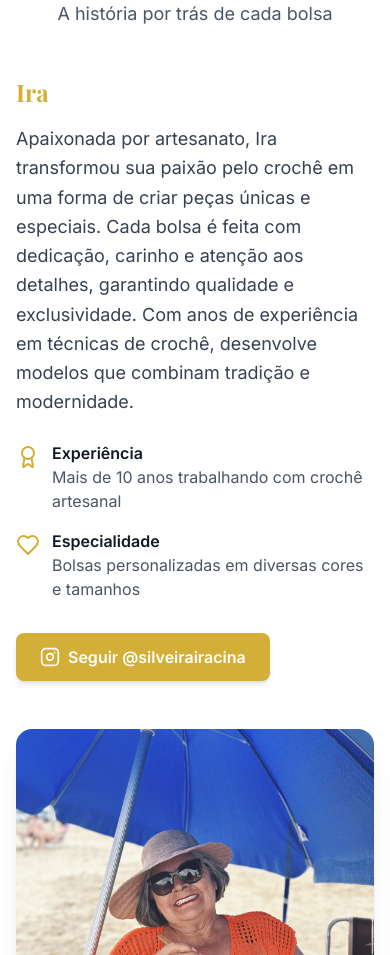
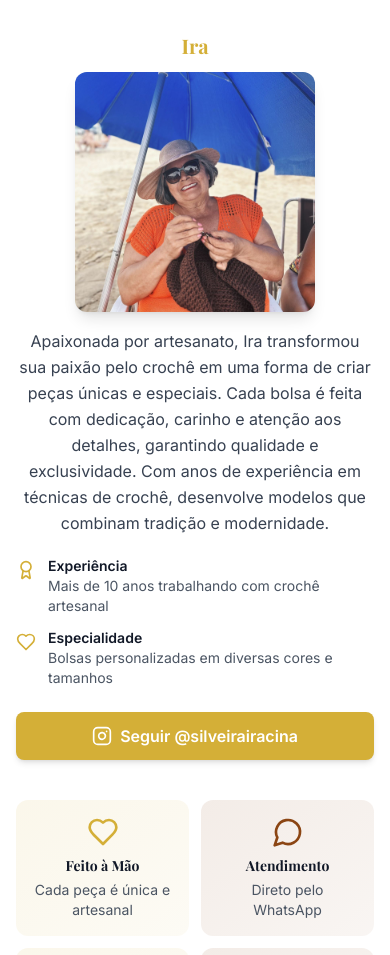
Before and after one commit to richassis/ira-croches, a React (Vite) app: page / in a window 390 px wide. Shown: the part 1045-2000 px from the top of the page. Built offline with nearby package versions, Linux system fonts and the light colour scheme.

Commit message:
carousel enhanced

```diff
--- a/src/data/products.js
+++ b/src/data/products.js
@@ -152,7 +152,7 @@ export const storeConfig = {
   instagram: "@silveirairacina",
   instagramUrl: "https://instagram.com/silveirairacina",
   location: "Rio Grande - RS",
-  tagline: "Bolsas de crochê feitas à mão",
+  tagline: "Bolsas únicas, feitas à mão",
   description: "Cada peça é única, feita com amor e dedicação. Trabalho artesanal de qualidade em crochê.",
 
   // Informações sobre entrega
--- a/src/pages/Home.jsx
+++ b/src/pages/Home.jsx
@@ -1,3 +1,4 @@
+import { useState } from 'react';
 import { ArrowDown, Heart, Instagram, MessageCircle, Truck, Award, Users } from 'lucide-react';
 import { useNavigate } from 'react-router-dom';
 import ProductCarousel from '../components/product/ProductCarousel';
@@ -6,6 +7,7 @@ import Button from '../components/ui/Button';
 
 const Home = () => {
   const navigate = useNavigate();
+  const [mobileCarouselItems, setMobileCarouselItems] = useState(1);
 
   // Filtrar produtos por tamanho
   const smallProducts = products.filter(p => p.size === 'Pequena');
@@ -69,20 +71,20 @@ const Home = () => {
       </section>
 
        {/* Seção Sobre - Expandida */}
-      <section id="sobre" className="py-16 md:py-24 bg-white">
+      <section id="sobre" className="py-12 md:py-24 bg-white">
         <div className="container-custom">
-          <div className="text-center mb-12">
-            <h2 className="text-4xl md:text-5xl font-brand text-secondary mb-4">
+          <div className="text-center mb-8 md:mb-12">
+            <h2 className="text-3xl md:text-5xl font-brand text-secondary mb-3 md:mb-4">
               Conheça a Artesã
             </h2>
-            <p className="text-lg text-gray-600 max-w-2xl mx-auto">
+            <p className="text-base md:text-lg text-gray-600 max-w-2xl mx-auto">
               A história por trás de cada bolsa
             </p>
           </div>
 
-          <div className="grid md:grid-cols-2 gap-12 items-center mb-16">
+          <div className="grid md:grid-cols-2 gap-8 md:gap-12 items-center mb-10 md:mb-16">
             {/* Foto da Artesã */}
-            <div className="order-2 md:order-1">
+            <div className="hidden md:block order-2 md:order-1">
               <div className="aspect-square rounded-2xl overflow-hidden shadow-xl bg-gray-200 flex items-center justify-center">
                 {storeConfig.artisan.photo ? (
                   <img
@@ -102,26 +104,45 @@ const Home = () => {
 
             {/* Informações da Artesã */}
             <div className="order-1 md:order-2">
-              <h3 className="text-2xl font-display font-bold text-primary mb-4">
+              <h3 className="text-xl md:text-2xl font-display font-bold text-primary mb-3 md:mb-4 text-center md:text-left">
                 {storeConfig.artisan.name}
               </h3>
-              <p className="text-lg text-gray-700 leading-relaxed mb-6">
+
+              <div className="md:hidden mb-4">
+                <div className="aspect-square max-w-[240px] mx-auto rounded-xl overflow-hidden shadow-lg bg-gray-200 flex items-center justify-center">
+                  {storeConfig.artisan.photo ? (
+                    <img
+                      src={storeConfig.artisan.photo}
+                      alt={storeConfig.artisan.name}
+                      className="w-full h-full object-cover"
+                    />
+                  ) : (
+                    <div className="text-center p-6">
+                      <Users className="w-14 h-14 text-gray-400 mx-auto mb-3" />
+                      <p className="text-gray-500 text-base font-semibold">{storeConfig.artisan.name}</p>
+                      <p className="text-gray-400 text-xs mt-1">Foto em breve</p>
+                    </div>
+                  )}
+                </div>
+              </div>
+
+              <p className="text-base md:text-lg text-gray-700 leading-relaxed mb-5 md:mb-6 text-center md:text-left">
                 {storeConfig.artisan.description}
               </p>
 
-              <div className="space-y-4 mb-8">
+              <div className="space-y-3 md:space-y-4 mb-6 md:mb-8">
                 <div className="flex items-start">
-                  <Award className="w-6 h-6 text-primary mr-3 mt-1 flex-shrink-0" />
+                  <Award className="w-5 h-5 md:w-6 md:h-6 text-primary mr-3 mt-1 flex-shrink-0" />
                   <div>
-                    <p className="font-semibold text-gray-900">Experiência</p>
-                    <p className="text-gray-600">{storeConfig.artisan.experience}</p>
+                    <p className="font-semibold text-gray-900 text-sm md:text-base">Experiência</p>
+                    <p className="text-gray-600 text-sm md:text-base">{storeConfig.artisan.experience}</p>
                   </div>
                 </div>
                 <div className="flex items-start">
-                  <Heart className="w-6 h-6 text-primary mr-3 mt-1 flex-shrink-0" />
+                  <Heart className="w-5 h-5 md:w-6 md:h-6 text-primary mr-3 mt-1 flex-shrink-0" />
                   <div>
-                    <p className="font-semibold text-gray-900">Especialidade</p>
-                    <p className="text-gray-600">{storeConfig.artisan.specialty}</p>
+                    <p className="font-semibold text-gray-900 text-sm md:text-base">Especialidade</p>
+                    <p className="text-gray-600 text-sm md:text-base">{storeConfig.artisan.specialty}</p>
                   </div>
                 </div>
               </div>
@@ -131,7 +152,7 @@ const Home = () => {
                 target="_blank"
                 rel="noopener noreferrer"
               >
-                <Button variant="primary" className="flex items-center space-x-2">
+                <Button variant="primary" className="flex items-center space-x-2 w-full md:w-auto justify-center">
                   <Instagram className="w-5 h-5" />
                   <span>Seguir {storeConfig.instagram}</span>
                 </Button>
@@ -140,31 +161,31 @@ const Home = () => {
           </div>
 
           {/* Cards de Destaque */}
-          <div className="grid grid-cols-1 sm:grid-cols-2 lg:grid-cols-4 gap-6">
-            <div className="bg-gradient-to-br from-primary/10 to-primary/5 p-6 rounded-xl text-center">
-              <Heart className="w-12 h-12 text-primary mx-auto mb-3" />
-              <h3 className="font-bold text-gray-900 mb-2">Feito à Mão</h3>
+          <div className="grid grid-cols-2 lg:grid-cols-4 gap-3 md:gap-6">
+            <div className="bg-gradient-to-br from-primary/10 to-primary/5 p-4 md:p-6 rounded-xl text-center">
+              <Heart className="w-8 h-8 md:w-12 md:h-12 text-primary mx-auto mb-2 md:mb-3" />
+              <h3 className="font-bold text-gray-900 mb-1 md:mb-2 text-sm md:text-base">Feito à Mão</h3>
               <p className="text-sm text-gray-600">
                 Cada peça é única e artesanal
               </p>
             </div>
-            <div className="bg-gradient-to-br from-accent/10 to-accent/5 p-6 rounded-xl text-center">
-              <MessageCircle className="w-12 h-12 text-accent mx-auto mb-3" />
-              <h3 className="font-bold text-gray-900 mb-2">Atendimento</h3>
+            <div className="bg-gradient-to-br from-accent/10 to-accent/5 p-4 md:p-6 rounded-xl text-center">
+              <MessageCircle className="w-8 h-8 md:w-12 md:h-12 text-accent mx-auto mb-2 md:mb-3" />
+              <h3 className="font-bold text-gray-900 mb-1 md:mb-2 text-sm md:text-base">Atendimento</h3>
               <p className="text-sm text-gray-600">
                 Direto pelo WhatsApp
               </p>
             </div>
-            <div className="bg-gradient-to-br from-primary/10 to-primary/5 p-6 rounded-xl text-center">
-              <div className="text-4xl mb-3">✨</div>
-              <h3 className="font-bold text-gray-900 mb-2">Qualidade</h3>
+            <div className="bg-gradient-to-br from-primary/10 to-primary/5 p-4 md:p-6 rounded-xl text-center">
+              <div className="text-2xl md:text-4xl mb-2 md:mb-3">✨</div>
+              <h3 className="font-bold text-gray-900 mb-1 md:mb-2 text-sm md:text-base">Qualidade</h3>
               <p className="text-sm text-gray-600">
                 Materiais selecionados
               </p>
             </div>
-            <div className="bg-gradient-to-br from-accent/10 to-accent/5 p-6 rounded-xl text-center">
-              <div className="text-4xl mb-3">🎨</div>
-              <h3 className="font-bold text-gray-900 mb-2">Design</h3>
+            <div className="bg-gradient-to-br from-accent/10 to-accent/5 p-4 md:p-6 rounded-xl text-center">
+              <div className="text-2xl md:text-4xl mb-2 md:mb-3">🎨</div>
+              <h3 className="font-bold text-gray-900 mb-1 md:mb-2 text-sm md:text-base">Design</h3>
               <p className="text-sm text-gray-600">
                 Modelos exclusivos
               </p>
@@ -183,9 +204,35 @@ const Home = () => {
             <p className="text-lg text-gray-600 max-w-2xl mx-auto">
               Explore todas as nossas bolsas artesanais
             </p>
+            <div className="md:hidden mt-5 inline-flex rounded-lg border border-gray-300 overflow-hidden">
+              <button
+                onClick={() => setMobileCarouselItems(1)}
+                className={`px-4 py-2 text-sm font-medium transition-colors ${
+                  mobileCarouselItems === 1
+                    ? 'bg-primary text-white'
+                    : 'bg-white text-gray-700 hover:bg-gray-50'
+                }`}
+              >
+                1 por vez
+              </button>
+              <button
+                onClick={() => setMobileCarouselItems(2)}
+                className={`px-4 py-2 text-sm font-medium transition-colors ${
+                  mobileCarouselItems === 2
+                    ? 'bg-primary text-white'
+                    : 'bg-white text-gray-700 hover:bg-gray-50'
+                }`}
+              >
+                2 por vez
+              </button>
+            </div>
           </div>
 
-          <ProductCarousel products={products} />
+          <ProductCarousel
+            products={products}
+            mobileItemsPerView={mobileCarouselItems}
+            productCardMobileShortLabels
+          />
         </div>
       </section>
 
@@ -193,7 +240,12 @@ const Home = () => {
       {smallProducts.length > 0 && (
         <section className="py-16 bg-gray-50">
           <div className="container-custom">
-            <ProductCarousel products={smallProducts} title="Bolsas Pequenas" />
+            <ProductCarousel
+              products={smallProducts}
+              title="Bolsas Pequenas"
+              mobileItemsPerView={mobileCarouselItems}
+              productCardMobileShortLabels
+            />
             <p className="text-sm text-gray-600 mt-4">Perfeitas para o dia a dia e ocasiões casuais</p>
           </div>
         </section>
@@ -203,7 +255,12 @@ const Home = () => {
       {mediumProducts.length > 0 && (
         <section className="py-16 bg-white">
           <div className="container-custom">
-            <ProductCarousel products={mediumProducts} title="Bolsas Médias" />
+            <ProductCarousel
+              products={mediumProducts}
+              title="Bolsas Médias"
+              mobileItemsPerView={mobileCarouselItems}
+              productCardMobileShortLabels
+            />
             <p className="text-sm text-gray-600 mt-4">Equilíbrio perfeito entre praticidade e estilo</p>
           </div>
         </section>
@@ -213,7 +270,12 @@ const Home = () => {
       {largeProducts.length > 0 && (
         <section className="py-16 bg-gray-50">
           <div className="container-custom">
-            <ProductCarousel products={largeProducts} title="Bolsas Grandes" />
+            <ProductCarousel
+              products={largeProducts}
+              title="Bolsas Grandes"
+              mobileItemsPerView={mobileCarouselItems}
+              productCardMobileShortLabels
+            />
             <p className="text-sm text-gray-600 mt-4">Espaço e elegância para suas necessidades</p>
           </div>
         </section>
--- a/src/pages/Products.jsx
+++ b/src/pages/Products.jsx
@@ -12,7 +12,7 @@ const Products = () => {
     color: '',
     priceRange: '',
   });
-  const [showFilters, setShowFilters] = useState(true);
+  const [showFilters, setShowFilters] = useState(false);
 
   // Extrair opcoes unicas para os filtros
   const filterOptions = useMemo(() => {
@@ -164,9 +164,9 @@ const Products = () => {
 
         {/* Grid de Produtos */}
         {filteredProducts.length > 0 ? (
-          <div className="grid grid-cols-1 sm:grid-cols-2 lg:grid-cols-3 xl:grid-cols-4 gap-6">
+          <div className="grid grid-cols-2 sm:grid-cols-2 lg:grid-cols-3 xl:grid-cols-4 gap-3 sm:gap-5 lg:gap-6">
             {filteredProducts.map(product => (
-              <ProductCard key={product.id} product={product} />
+              <ProductCard key={product.id} product={product} compact />
             ))}
           </div>
         ) : (
```
Also changed, not shown: src/components/product/ProductCard.jsx (+34 -12 lines), src/components/product/ProductCarousel.jsx (+10 -3 lines).
